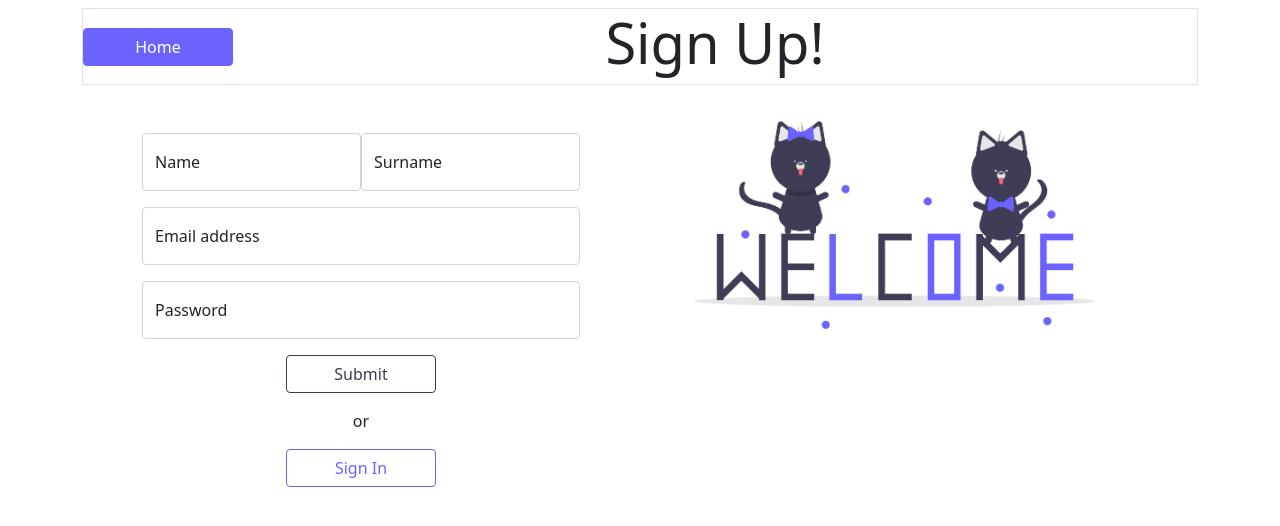
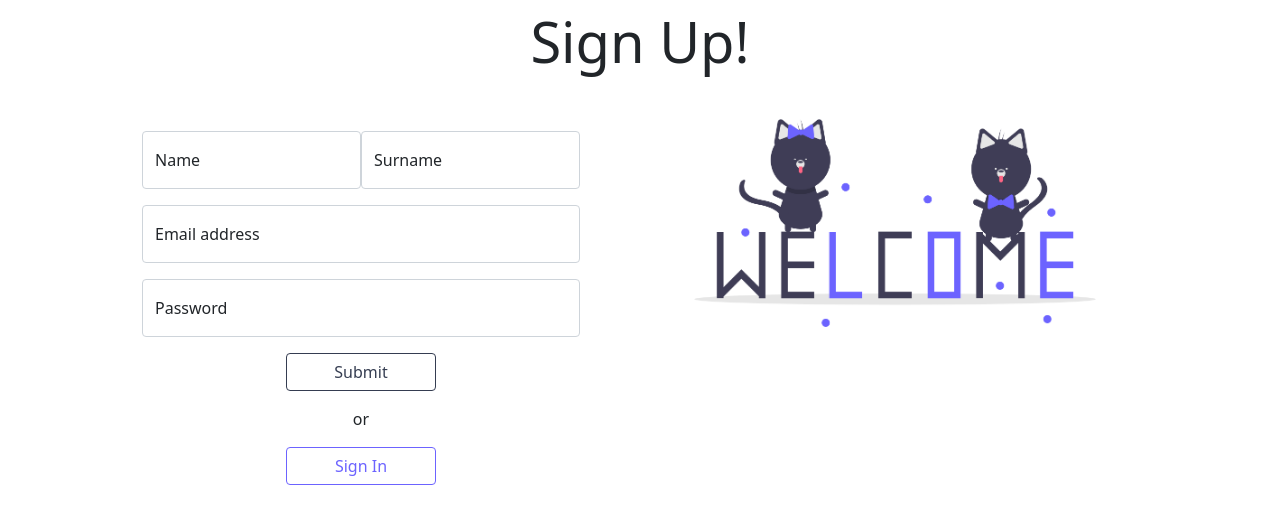
Before and after one commit to micheledinelli/.animalHouse, a React (Create React App) app: page /signUp in a window 1280 px wide. Shown: the top 526 px of the page. Built offline with nearby package versions, Linux system fonts and the light colour scheme.

Commit message:
sign in and sign up completed

```diff
--- a/src/components/SignUp.js
+++ b/src/components/SignUp.js
@@ -40,18 +40,7 @@ const SignUp = () => {
 
     return(
         <div className="container mt-2 text-center">
-            <div className="title d-flex justify-content-center border ">
-                <div className="align-self-center">
-                    <Link to={'/'} className="align-self-center flex-grow-1">
-                        <button className="btn btn-primary text-white">
-                            Home
-                        </button>
-                    </Link>
-                </div>
-                <div className="flex-grow-1">
-                    <h1 className="display-4 flex-grow-2">Sign Up!</h1>
-                </div>
-            </div>
+            <h1 className="display-4">Sign Up!</h1>
             <div className="row container">
                 <div className="col-lg-6 align-self-center p-5">
                     <form className="text-center" onSubmit={handleSubmit}>
```
